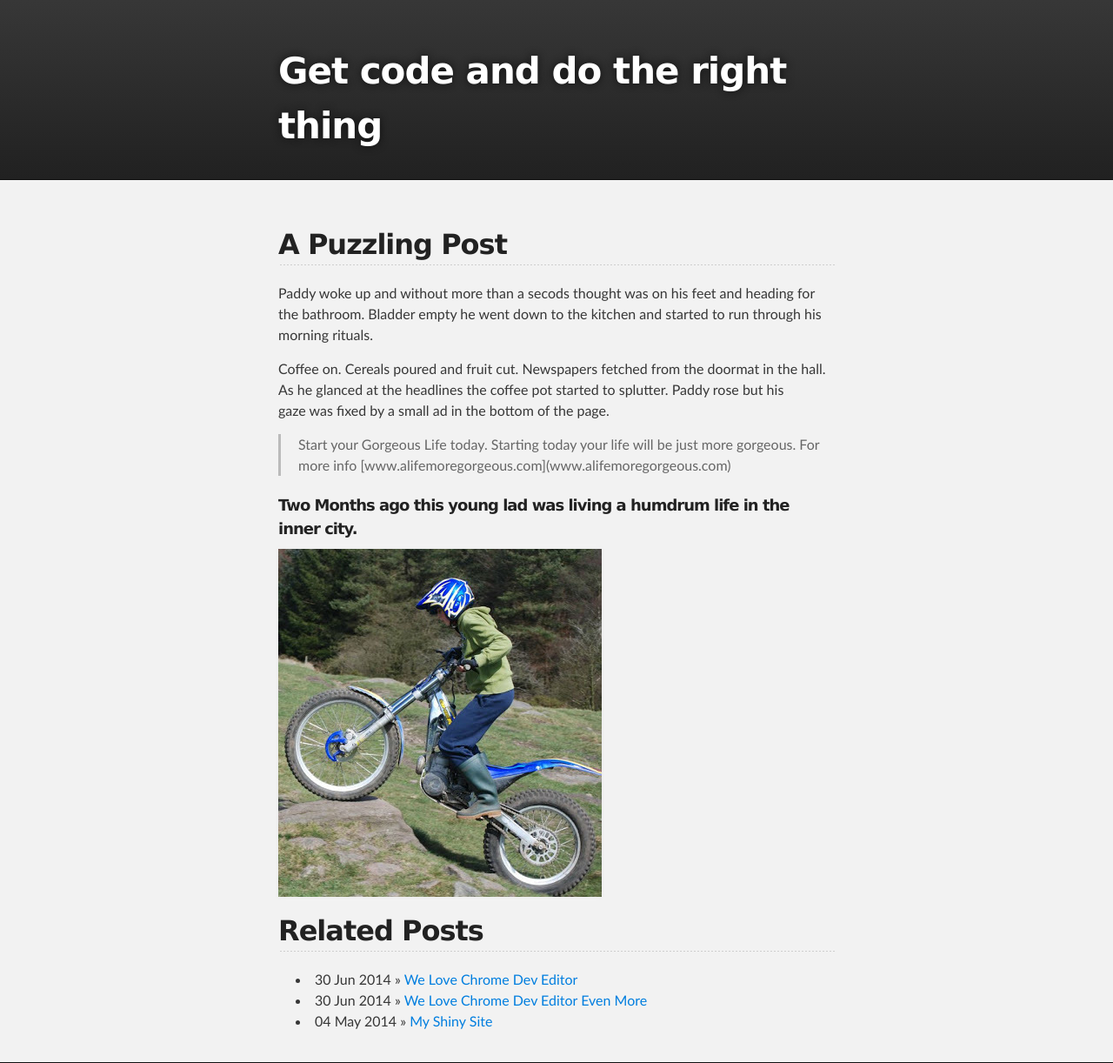
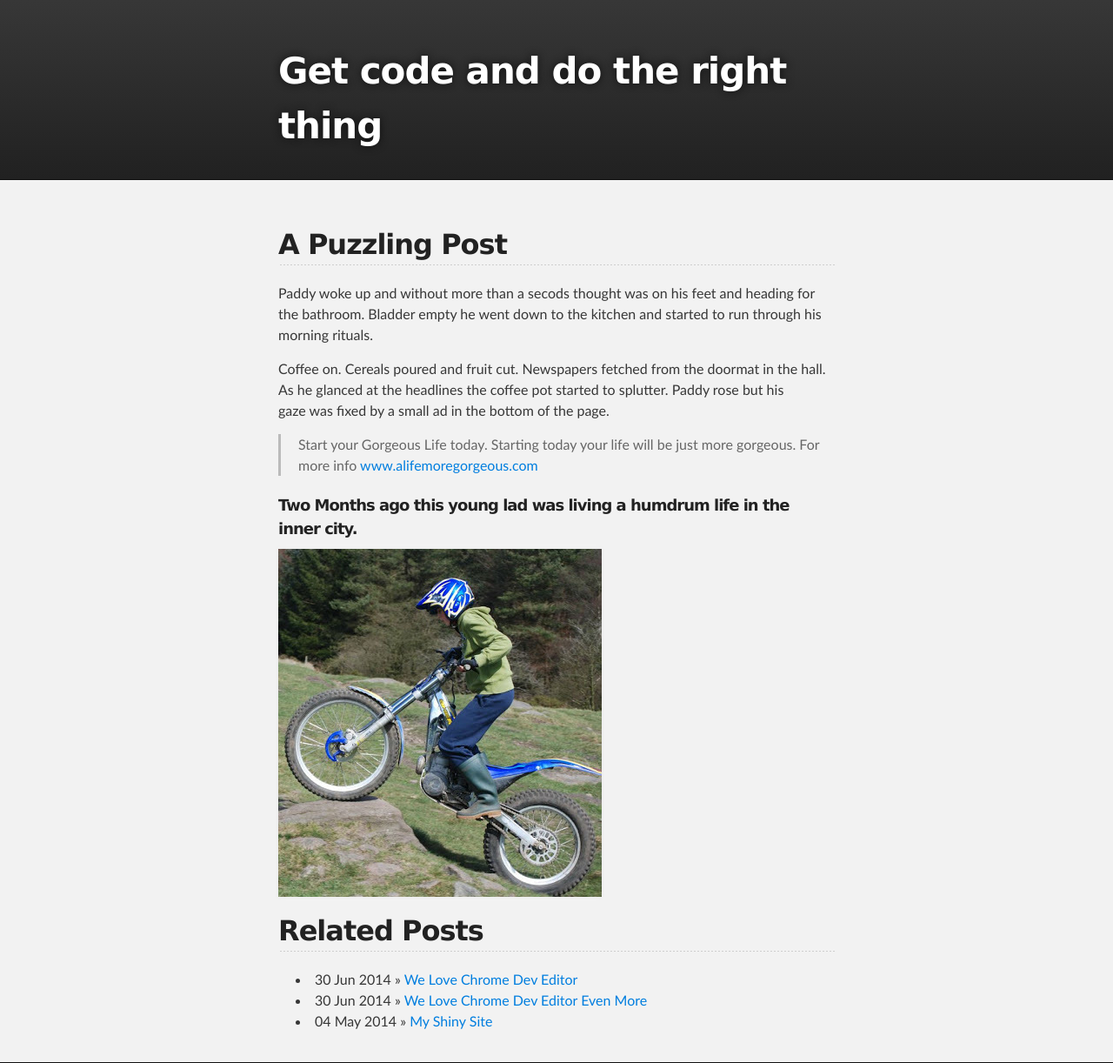
Before and after one commit to dindigit/dindigit.github.io, a Jekyll site: the page built from _posts/2014-05-04-paddy-gorgeous.md, in a window 1280 px wide. Shown: the whole page at 87% size. Built offline with Jekyll 4.4.1, drawn with Linux system fonts in a browser that asks for light colours; some of the changed lines change nothing that is shown.

Commit message:
Updated '_posts/2014-05-04-paddy-gorgeous.md' via CloudCannon

```diff
--- a/_posts/2014-05-04-paddy-gorgeous.md
+++ b/_posts/2014-05-04-paddy-gorgeous.md
@@ -10,7 +10,7 @@ Paddy woke up and without more than a secods thought was on his feet and heading
 
 Coffee on. Cereals poured and fruit cut. Newspapers fetched from the doormat in the hall. As he glanced at the headlines the coffee pot started to splutter. Paddy rose but his gaze&nbsp;was fixed by a small ad in the bottom of the page.
 
-<blockquote>Start your Gorgeous Life today. Starting today your life will be just more gorgeous. For more info [www.alifemoregorgeous.com](www.alifemoregorgeous.com)</blockquote>
+<blockquote>Start your Gorgeous Life today. Starting today your life will be just more gorgeous. For more info <a href="www.alifemoregorgeous.com">www.alifemoregorgeous.com</a></blockquote>
 
 ##### Two Months ago this young lad was living a humdrum life in the inner city.
 
```
